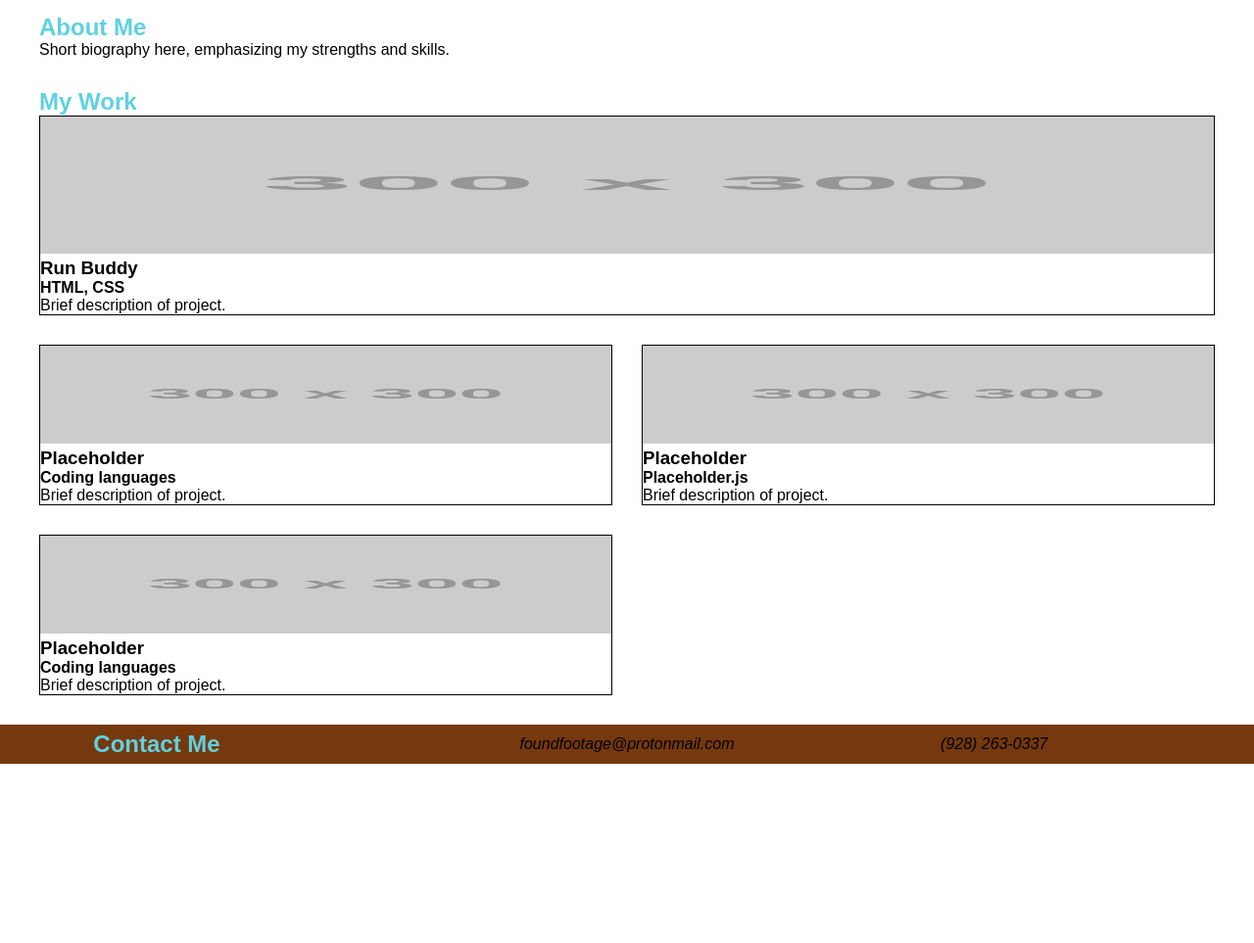
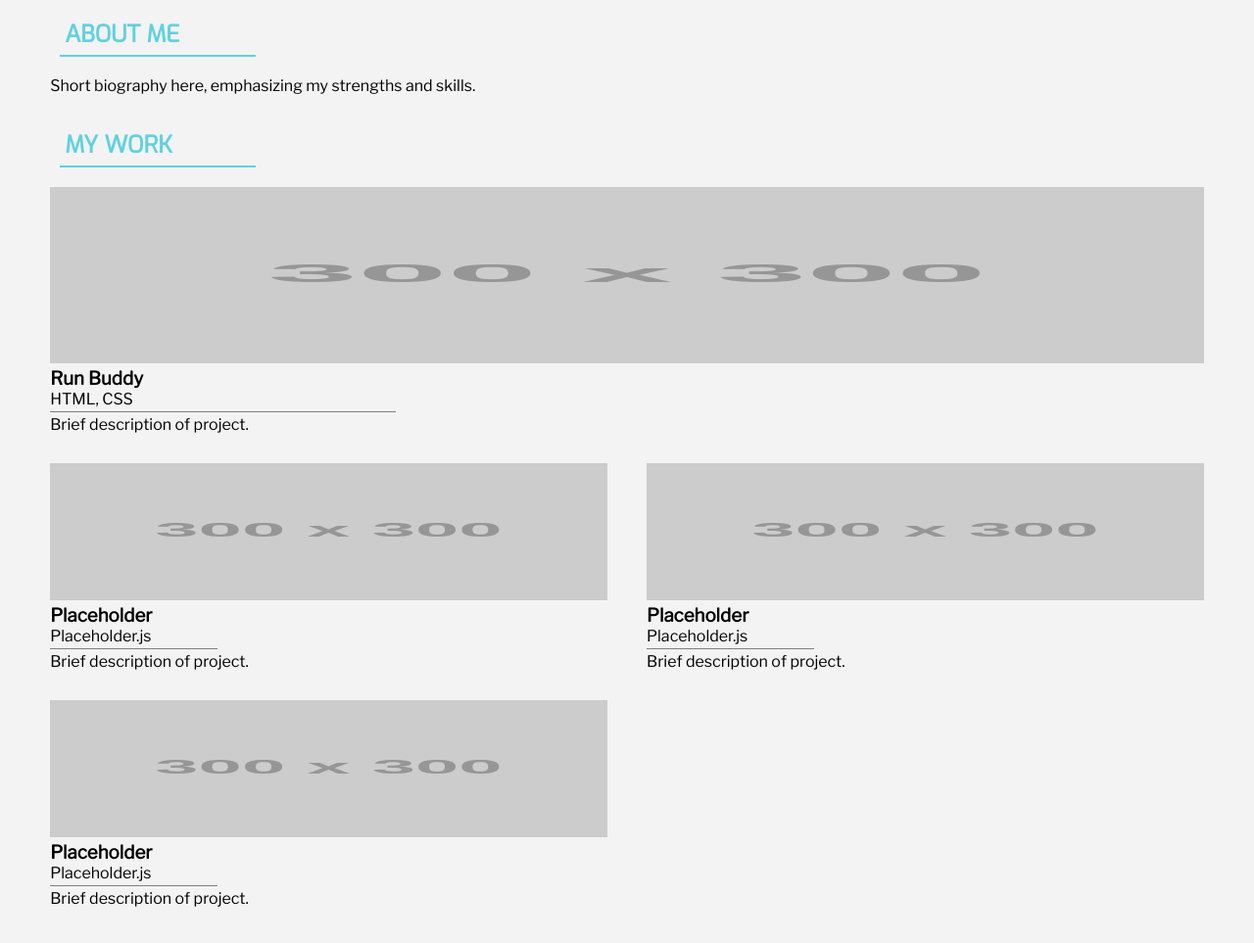
Before and after one commit to FinnStitcher/portfolio, a plain HTML site: page index.html in a window 1280 px wide. Shown: the part 116-1079 px from the top of the page at 98% size. Before the commit the page ends 896 px from the top, so only its background shows below. Drawn offline with nearby package versions, Linux system fonts and the light colour scheme; placeholder pictures from the web are drawn by us.

Commit message:
styles added

```diff
--- a/assets/css/style.css
+++ b/assets/css/style.css
@@ -1,20 +1,34 @@
+@import url('https://fonts.googleapis.com/css2?&family=Libre+Franklin&display=swap');
+@import url('https://fonts.googleapis.com/css2?&family=Maven+Pro&display=swap');
+@import url('https://fonts.googleapis.com/css2?&family=Exo&display=swap');
+@import url('https://fonts.googleapis.com/css2?&family=PT+Sans&display=swap');
+@import url('https://fonts.googleapis.com/css2?&family=Lato&display=swap');
+@import url('https://fonts.googleapis.com/css2?&family=Montserrat&display=swap');
+
 :root {
     --main-vert-margin: 30px;
-    --primary-color: #76390e;
-    --secondary-color: gainsboro;
+    --primary-color: #a35f22;
+    --secondary-color: #eedccd;
     --tertiary-color: #5fd1e0;
+    --img-height: 100px;
 }
 
 * {
     margin: 0; padding: 0;
     box-sizing: border-box;
-    font-family: sans-serif;
+    font-family: 'Libre Franklin', sans-serif;
 }
 
-/* GENERAL */
+body {
+    background: rgb(243, 243, 243);
+}
 
-h2 {
-    color: var(--tertiary-color);
+
+/* FONTS */
+
+h1, h2 {
+    font-family: 'Exo', sans-serif;
+    text-transform: uppercase;
 }
 
 
@@ -51,8 +65,9 @@ header nav {
     align-items: center;
 }
 
-h1, header a {
+header a {
     color: var(--secondary-color);
+    text-decoration: none;
 }
 
 
@@ -61,25 +76,48 @@ h1, header a {
 main {
     display: flex; flex-direction: column;
     gap: 30px;
-    margin: var(--main-vert-margin) 0;
+    margin: var(--main-vert-margin) 0 calc(var(--main-vert-margin) + 10px);
+}
+
+main h2 {
+    display: inline-block;
+    color: var(--tertiary-color);
+    width: 200px;
+    margin-left: 10px;
+    margin-bottom: 20px;
+    padding: 5px;
+    border-bottom: 2px solid;
+}
+
+.about p {
+    margin: 0 10px;
 }
 
 .examples {
     display: flex; flex-wrap: wrap;
-    gap: 30px;
+    gap: 30px 40px;
 }
 
 .examples article {
     flex: 1 1 100vw;
-    border: 1px solid black;
 }
 
 .examples article img {
-    width: 100%; height: 100px;
+    width: 100%;
+    height: var(--img-height);
 }
 
 .examples article:first-child img {
-    height: 140px;
+    height: calc(var(--img-height) + 40px);
+}
+
+.examples h4 {
+    width: fit-content; min-width: 30%;
+    border-bottom: 1px solid gray;
+    padding-right: 20px;
+    padding-bottom: 3px;
+    margin-bottom: 3px;
+    font-weight: normal;
 }
 
 
@@ -88,6 +126,7 @@ main {
 footer {
     background: var(--primary-color);
     display: flex; flex-wrap: wrap;
+    padding: 10px 0;
 }
 
 footer div {
@@ -97,12 +136,18 @@ footer div {
     height: 40px;
 }
 
-footer div:last-child {
-    justify-content: space-evenly;
+address {
+    font-style: normal;
 }
 
 
 /* MEDIA QUERIES */
+
+@media screen and (min-width: 575px) {
+    main {
+        margin: var(--main-vert-margin) 4vw calc(var(--main-vert-margin) + 10px);
+    }
+}
 
 @media screen and (min-width: 768px) {
     header div {
@@ -119,8 +164,8 @@ footer div:last-child {
     }
     /* header will unwrap so the title and nav are next to each-other */
 
-    main {
-        margin: var(--main-vert-margin) 40px;
+    .about p {
+        margin: 0;
     }
 
     .examples article {
@@ -133,15 +178,35 @@ footer div:last-child {
     /* work examples wrap into two columns */
 
     .examples article:last-child {
-        flex: 0 1 calc(50% - 15px);
+        flex: 0 1 calc(50% - 20px);
     }
-    /* the pixel number here needs to be half the gap */
+    /* the pixel number here needs to be half the horizontal gap */
+
+    footer {
+        gap: 50px;
+    }
 
     footer div {
         flex: 1 1 0vw;
     }
 
+    footer div:first-child {
+        justify-content: flex-end;
+    }
+
     footer div:last-child {
-        flex: 3 1 0vw;
+        justify-content: flex-start;
     }
 }
+
+@media screen and (min-width: 980px) {
+    :root {
+        --img-height: 120px;
+    }
+}
+
+@media screen and (min-width: 1200px) {
+    :root {
+        --img-height: 140px;
+    }
+}
--- a/index.html
+++ b/index.html
@@ -23,7 +23,7 @@
         </header>
 
         <main>
-            <section id="about">
+            <section id="about" class="about">
                 <h2>About Me</h2>
                 <p>Short biography here, emphasizing my strengths and skills.</p>
             </section>
@@ -42,7 +42,7 @@
                     <article>
                         <img src="https://via.placeholder.com/300" />
                         <h3>Placeholder</h3>
-                        <h4>Coding languages</h4>
+                        <h4>Placeholder.js</h4>
                         <p>Brief description of project.</p>
                     </article>
 
@@ -56,7 +56,7 @@
                     <article>
                         <img src="https://via.placeholder.com/300" />
                         <h3>Placeholder</h3>
-                        <h4>Coding languages</h4>
+                        <h4>Placeholder.js</h4>
                         <p>Brief description of project.</p>
                     </article>
                 </div>
@@ -69,7 +69,6 @@
             </div>
             <div>
                 <address>foundfootage@protonmail.com</address>
-                <address>(928) 263-0337</address>
             </div>
         </footer>
     </body>
```
